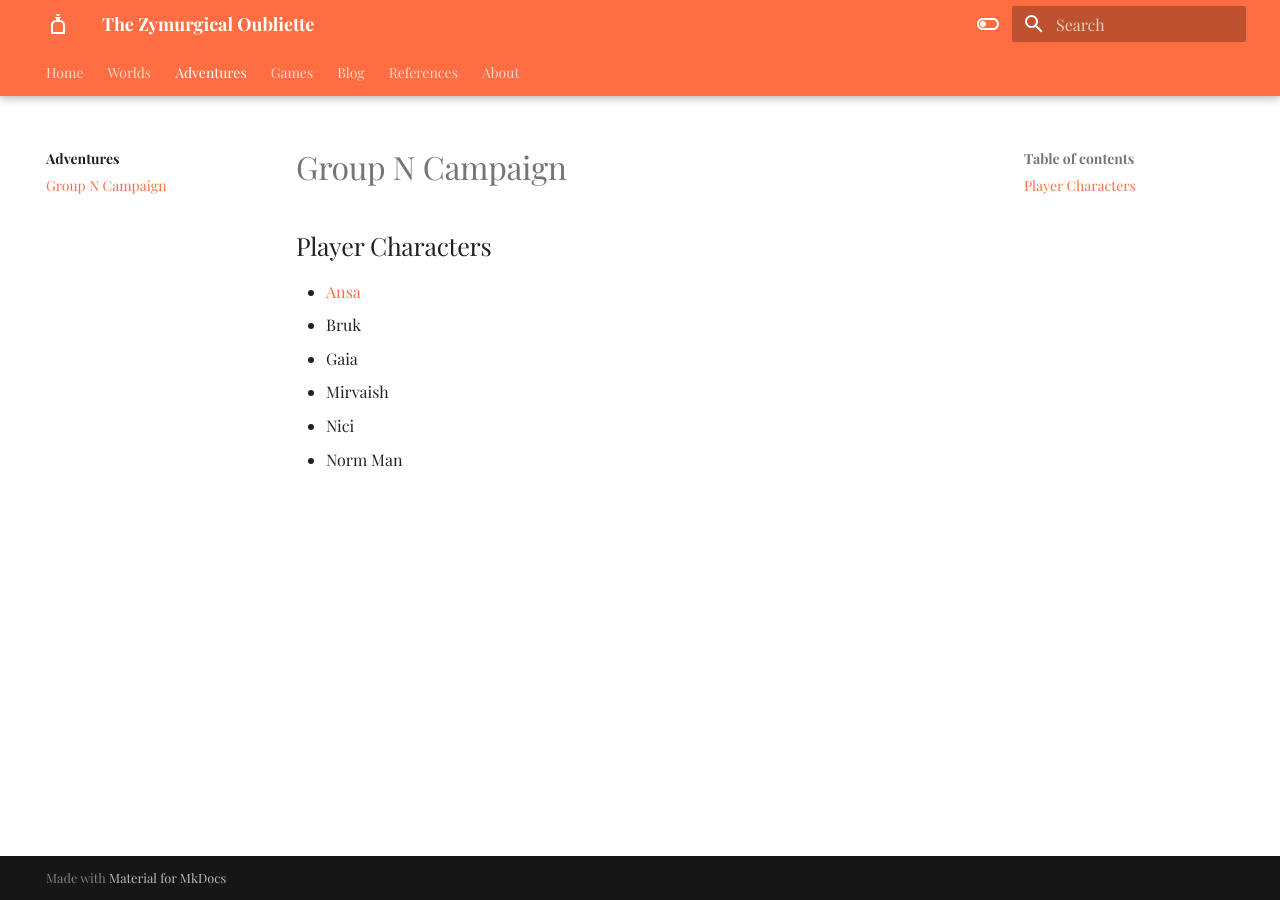
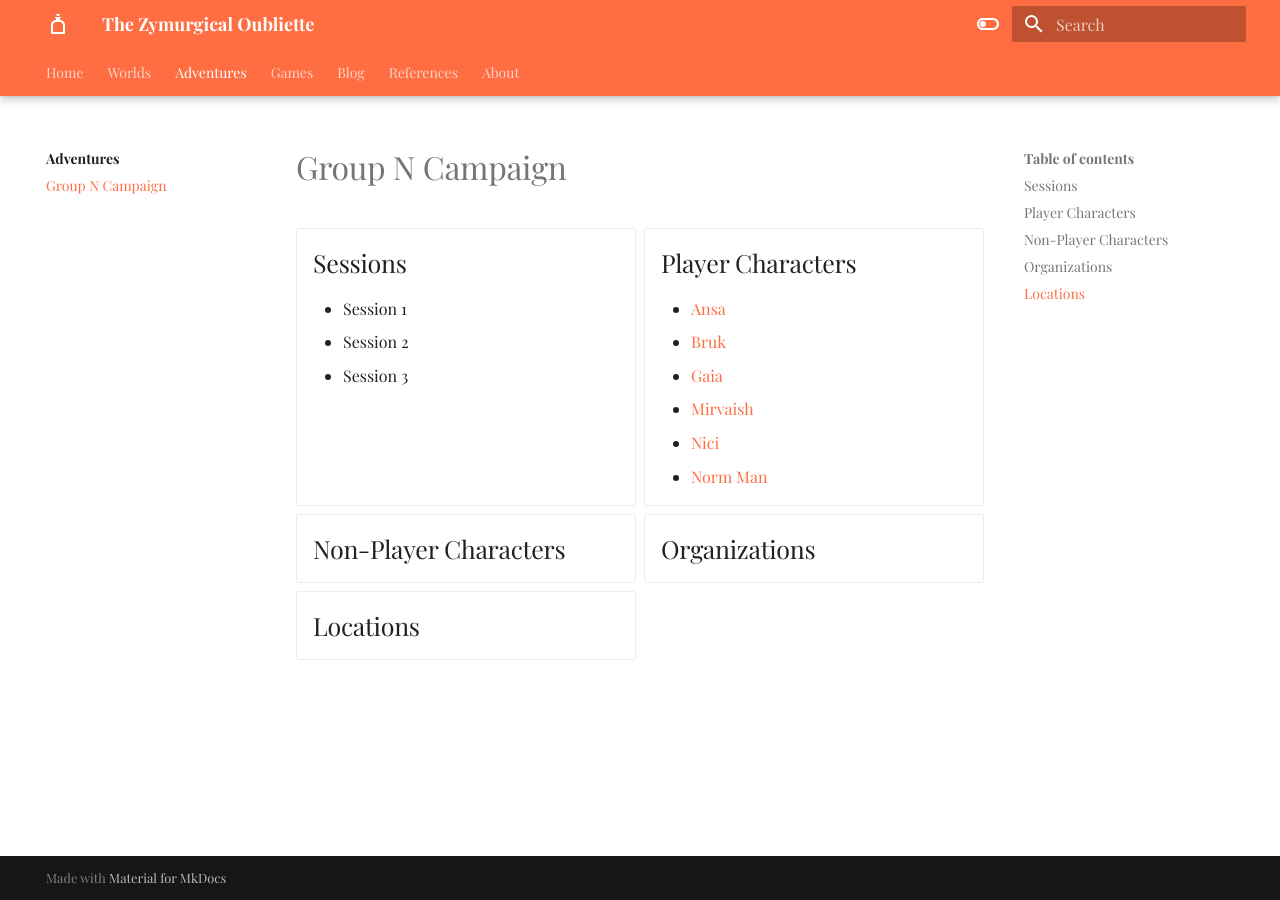
Before and after one commit to Half-Guinea-Press/zymurgical-oubliette, an MkDocs documentation site: the page built from docs/adventures/group-n/index.md, in a window 1280 px wide. Built offline with MkDocs 1.6.1 and Material for MkDocs 9.7.7, drawn with Linux system fonts in a browser that asks for light colours; some web fonts are replaced; comment, search, counter and statistics services are not loaded.

Commit message:
Update index.md

```diff
--- a/docs/adventures/group-n/index.md
+++ b/docs/adventures/group-n/index.md
@@ -1,10 +1,26 @@
 # Group N Campaign
 
-## Player Characters
+<div class="grid cards" markdown>
 
-- [Ansa](pc/ansa)
-- Bruk
-- Gaia
-- Mirvaish
-- Nici
-- Norm Man
+-   ## Sessions
+
+    - Session 1
+    - Session 2
+    - Session 3
+
+-   ## Player Characters
+
+    - [Ansa](pc/ansa)
+    - [Bruk](pc/bruk)
+    - [Gaia](pc/gaia)
+    - [Mirvaish](pc/mirvaish)
+    - [Nici](pc/nici)
+    - [Norm Man](pc/norm man)
+
+-   ## Non-Player Characters
+
+-   ## Organizations
+
+-   ## Locations
+
+</div>
```
